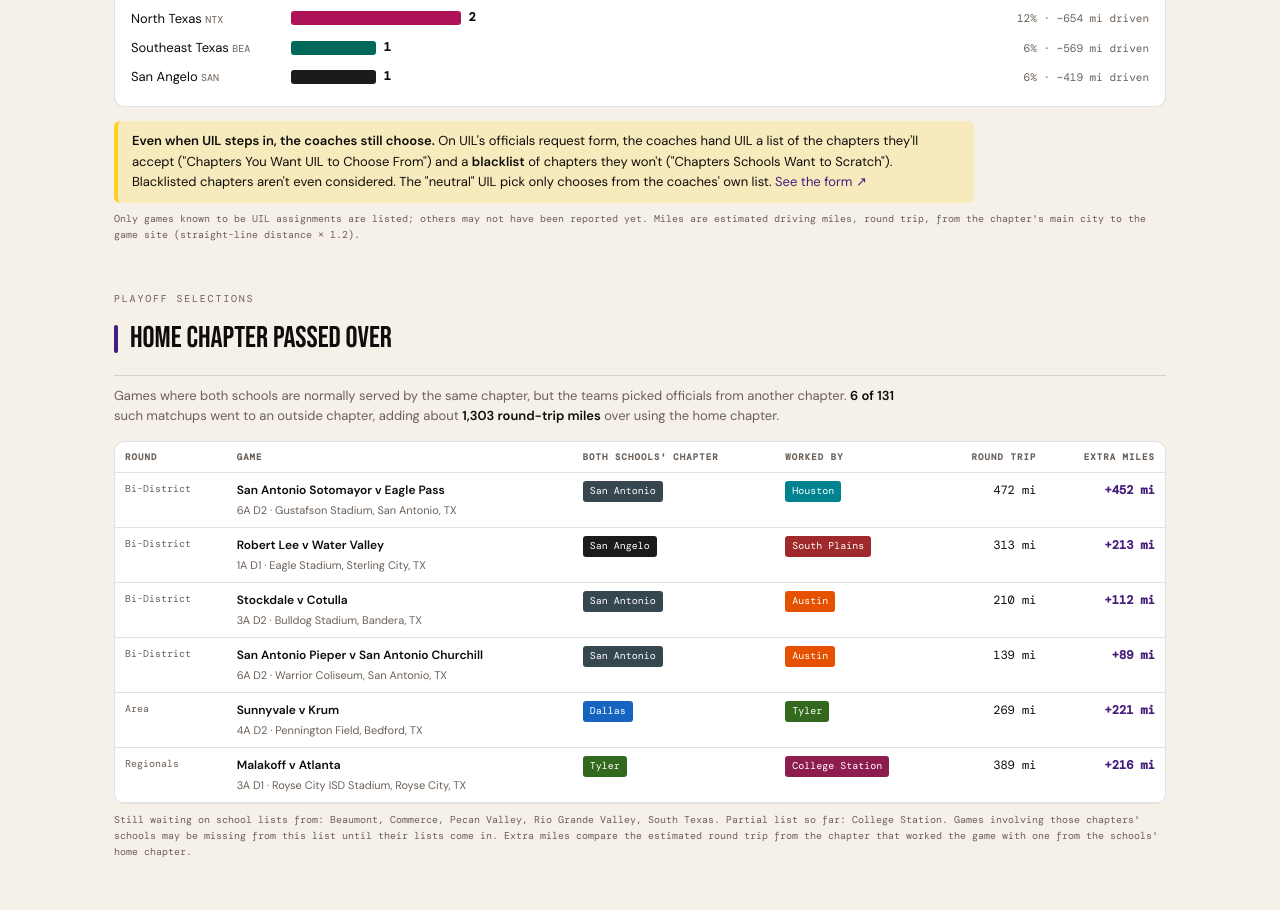
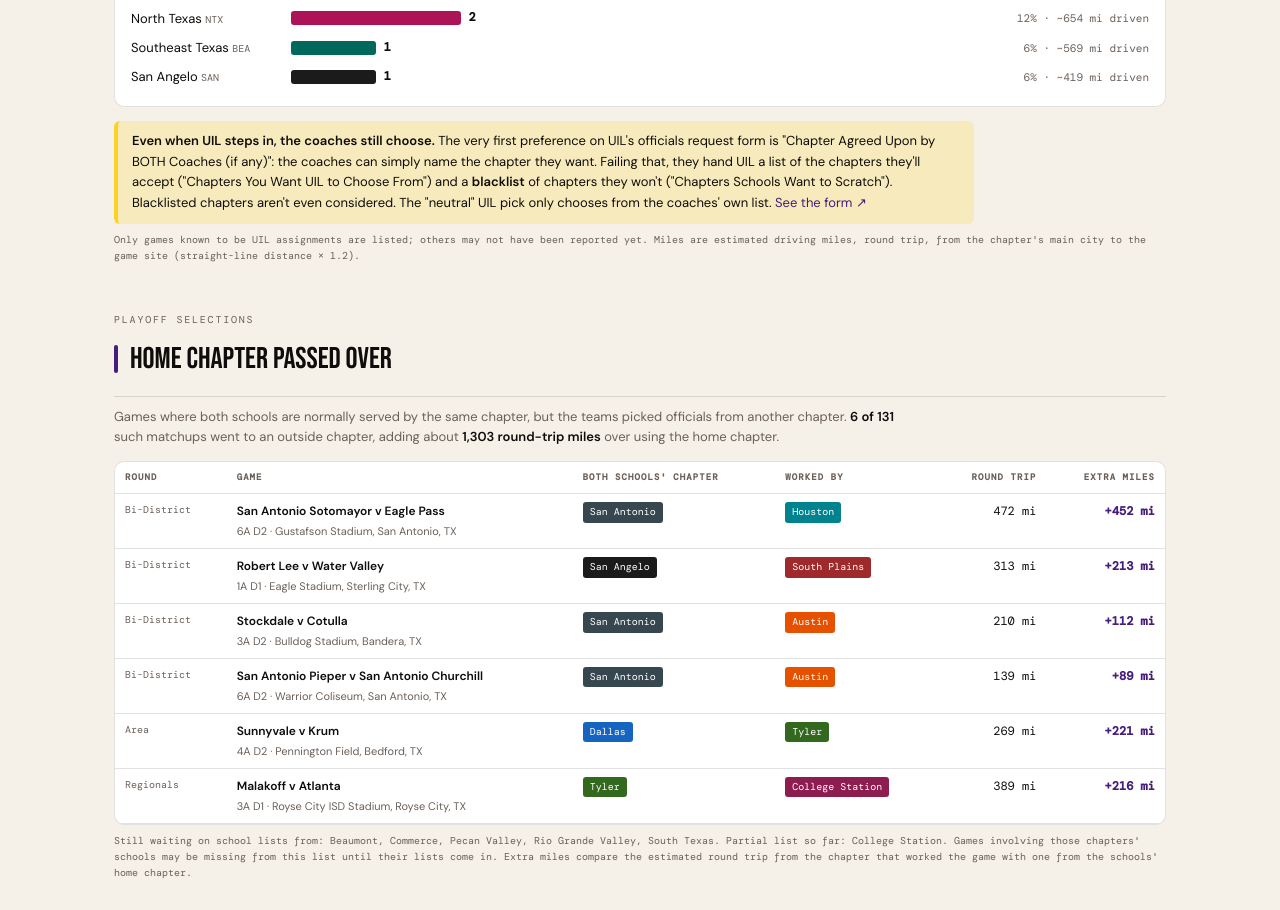
Before and after one commit to colemic2006/texasplayoffs, a React (Vite) app: page / in a window 1280 px wide. Shown: the part 6560-7470 px from the top of the page. Built offline with nearby package versions, Linux system fonts and the light colour scheme.

Commit message:
UIL-assigned games note: coaches can name the chapter outright on UIL's form
Co-Authored-By: Claude Opus 5.5 <noreply@anthropic.com>
Claude-Session: https://claude.ai/code/session_01BMNz1h9oErPrBeApAqNHEj

```diff
--- a/src/components/UilPicks.jsx
+++ b/src/components/UilPicks.jsx
@@ -98,7 +98,8 @@ export default function UilPicks({ data }) {
       <ByChapter rounds={rounds} />
       <div style={{ fontSize:13, color:'var(--ink)', lineHeight:1.6, marginTop:14, maxWidth:860, background:'rgba(253,208,35,0.22)',
         borderLeft:'4px solid var(--gold)', borderRadius:6, padding:'10px 14px' }}>
-        <strong>Even when UIL steps in, the coaches still choose.</strong> On UIL's officials request form, the coaches hand UIL a list of the
+        <strong>Even when UIL steps in, the coaches still choose.</strong> The very first preference on UIL's officials request form is
+        "Chapter Agreed Upon by BOTH Coaches (if any)": the coaches can simply name the chapter they want. Failing that, they hand UIL a list of the
         chapters they'll accept ("Chapters You Want UIL to Choose From") and a <strong>blacklist</strong> of chapters they won't
         ("Chapters Schools Want to Scratch"). Blacklisted chapters aren't even considered. The "neutral" UIL pick only chooses from the
         coaches' own list.{' '}
```
